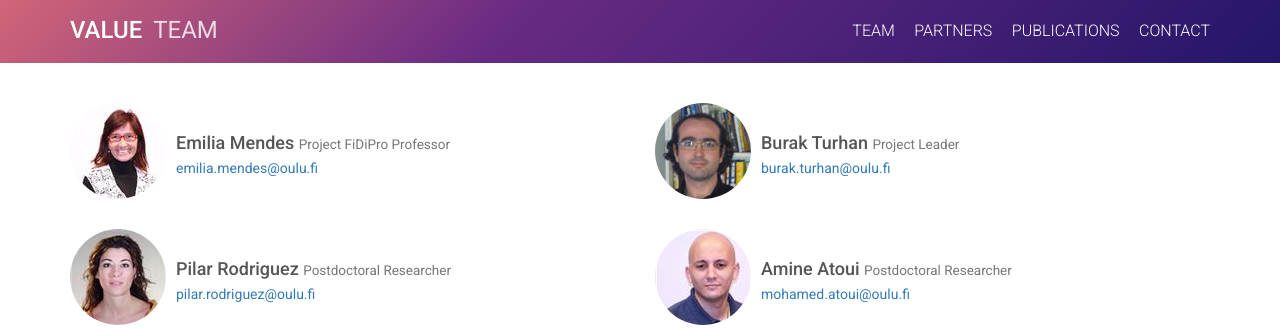
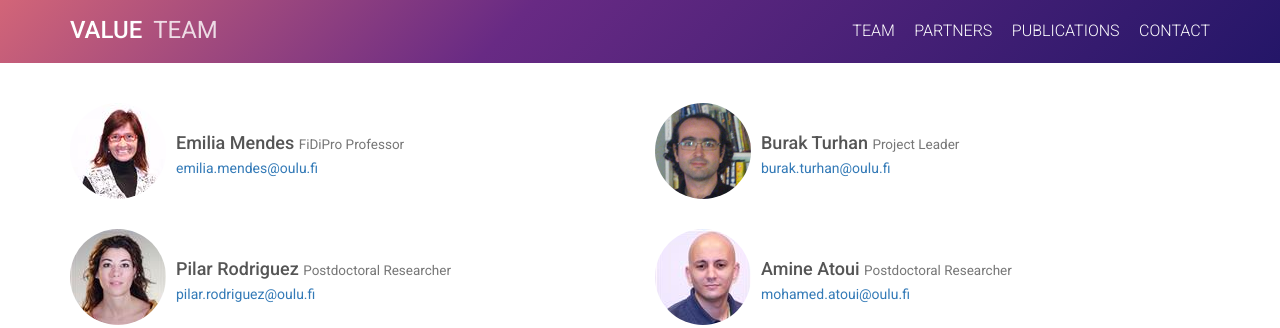
Before and after one commit to M3SOulu/EATDD, a Jekyll site: the page built from team.md, in a window 1280 px wide. Shown: the top 328 px of the page. Built offline with Jekyll 4.4.1, drawn with Linux system fonts in a browser that asks for light colours.

Commit message:
Update project team titles

```diff
--- a/team.md
+++ b/team.md
@@ -15,7 +15,7 @@ permalink: /team/
           </a>
         </div>
         <div class="media-body">
-          <h4 class="media-heading">Emilia Mendes <small>Project FiDiPro Professor</small></h4>
+          <h4 class="media-heading">Emilia Mendes <small>FiDiPro Professor</small></h4>
           <a href="mailto:emilia.mendes@oulu.fi">emilia.mendes@oulu.fi</a>
         </div>
       </div>
```
